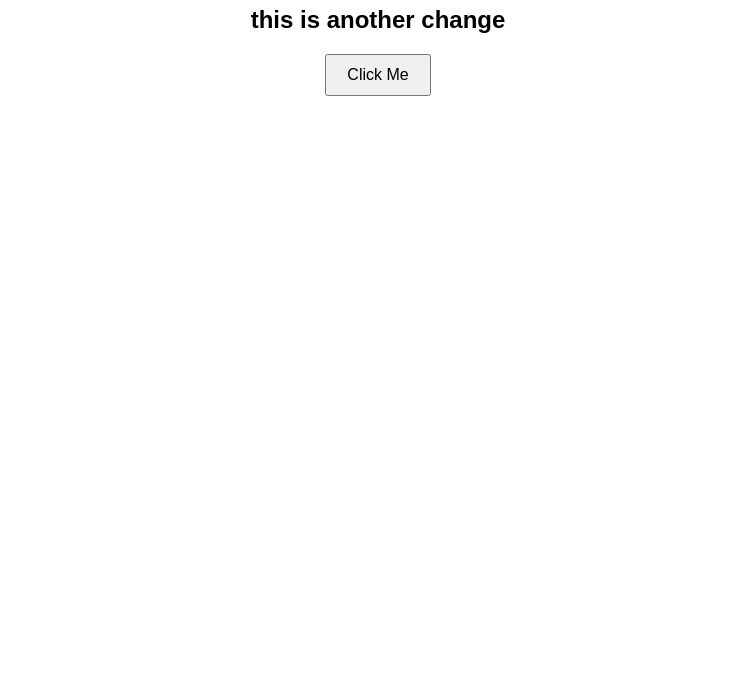
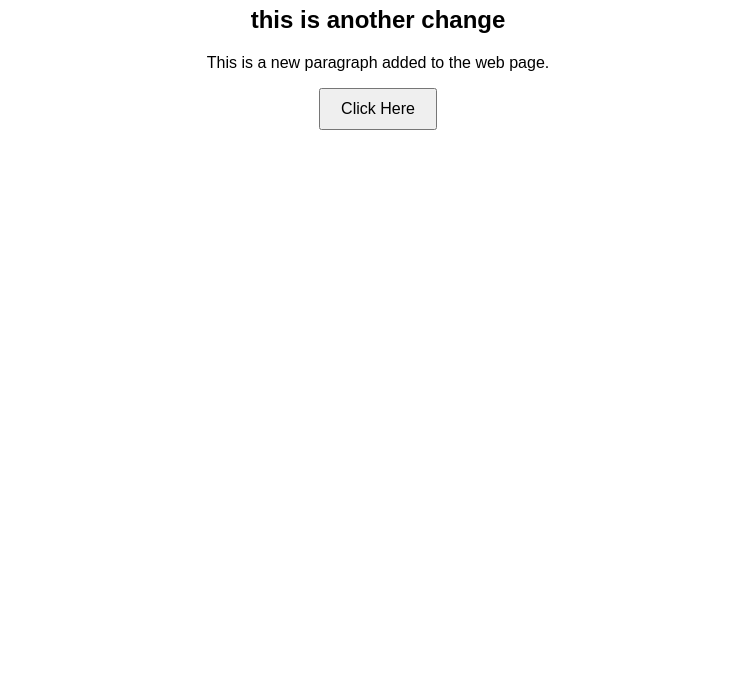
Before and after one commit to Ramsha-Anwar/demo, a plain HTML site: page index.html in a window 1280 px wide. Shown: the part 102-800 px from the top of the page, without its empty margins (262-1016 px from the left). Drawn offline with Linux system fonts and the light colour scheme.

Commit message:
Add new paragraph and modify the text button

```diff
--- a/index.html
+++ b/index.html
@@ -9,7 +9,8 @@
 <body>
     <h1>Hello, To the Web Development demo project!</h1>
     <h2> this is another change </h2>
-    <button onclick="showMessage()">Click Me</button>
+    <p>This is a new paragraph added to the web page.</p>
+    <button onclick="showMessage()">Click Here</button>
     <script src="script.js"></script>
 </body>
 </html>
```
